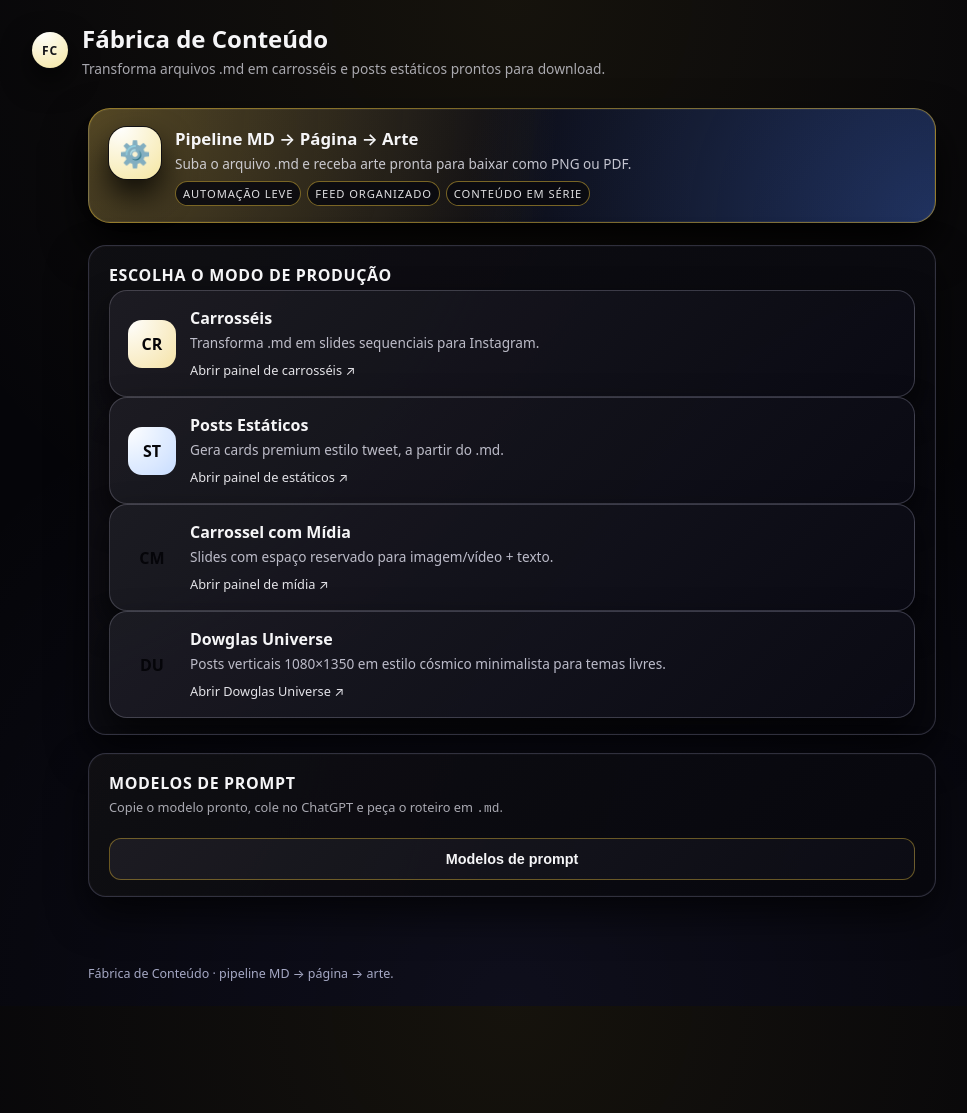
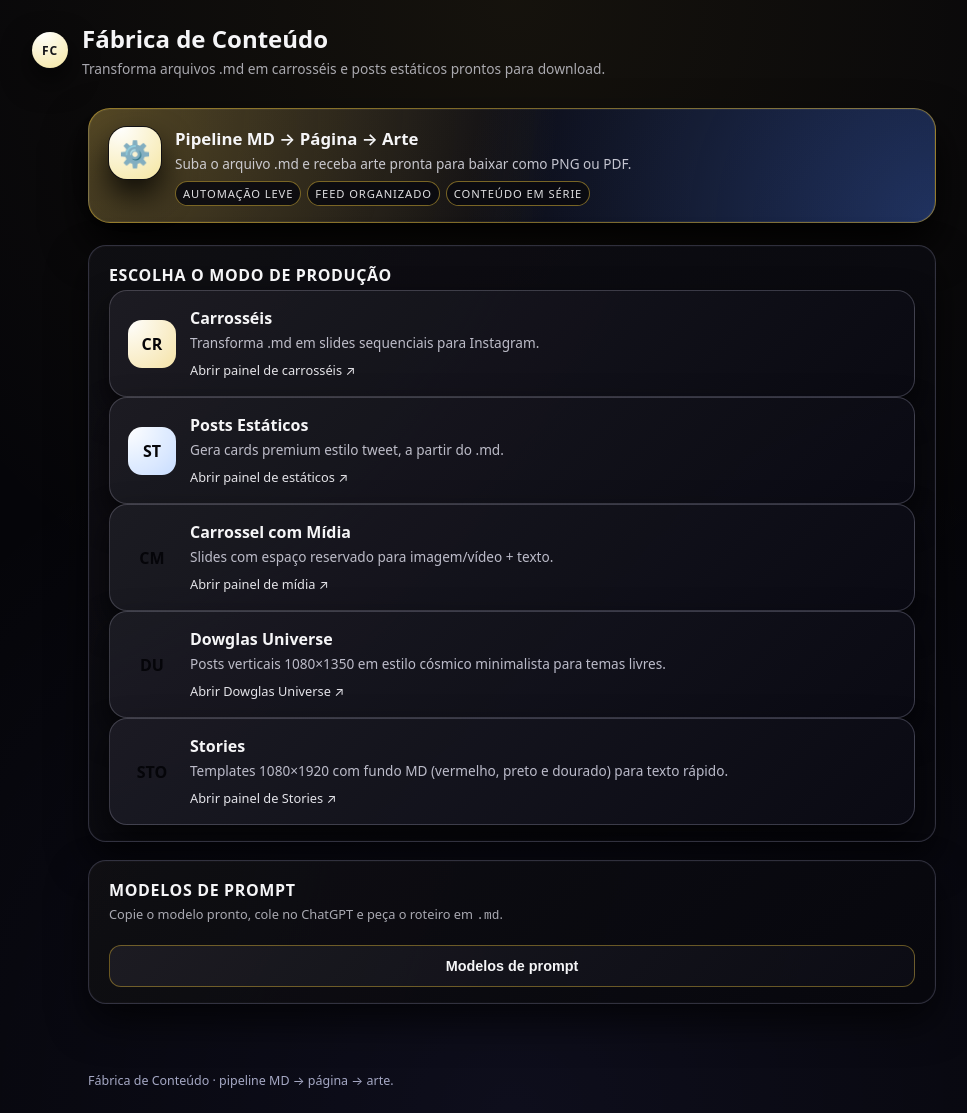
Before and after one commit to mbritodowglas-collab/fabrica-conteudo, a Jekyll site: the page built from index.html, in a window 1280 px wide. Shown: the whole page, without its empty margins (128-1095 px from the left). Built offline with Jekyll 4.4.1, drawn with Linux system fonts in a browser that asks for light colours.

Commit message:
Update index.html

```diff
--- a/index.html
+++ b/index.html
@@ -76,13 +76,23 @@ layout: none
         </div>
       </a>
 
-      <!-- CARD 4: DOWGLAS UNIVERSE (NOVO) -->
+      <!-- CARD 4: DOWGLAS UNIVERSE -->
       <a href="{{ '/dowglas-universe.html' | relative_url }}" class="fc-card-button">
         <div class="fc-card-icon fc-card-icon--du">DU</div>
         <div class="fc-card-content">
           <h3>Dowglas Universe</h3>
           <p>Posts verticais 1080×1350 em estilo cósmico minimalista para temas livres.</p>
           <span class="fc-card-cta">Abrir Dowglas Universe ↗</span>
+        </div>
+      </a>
+
+      <!-- CARD 5: STORIES (NOVO) -->
+      <a href="{{ '/stories.html' | relative_url }}" class="fc-card-button">
+        <div class="fc-card-icon fc-card-icon--stories">STO</div>
+        <div class="fc-card-content">
+          <h3>Stories</h3>
+          <p>Templates 1080×1920 com fundo MD (vermelho, preto e dourado) para texto rápido.</p>
+          <span class="fc-card-cta">Abrir painel de Stories ↗</span>
         </div>
       </a>
 
```
